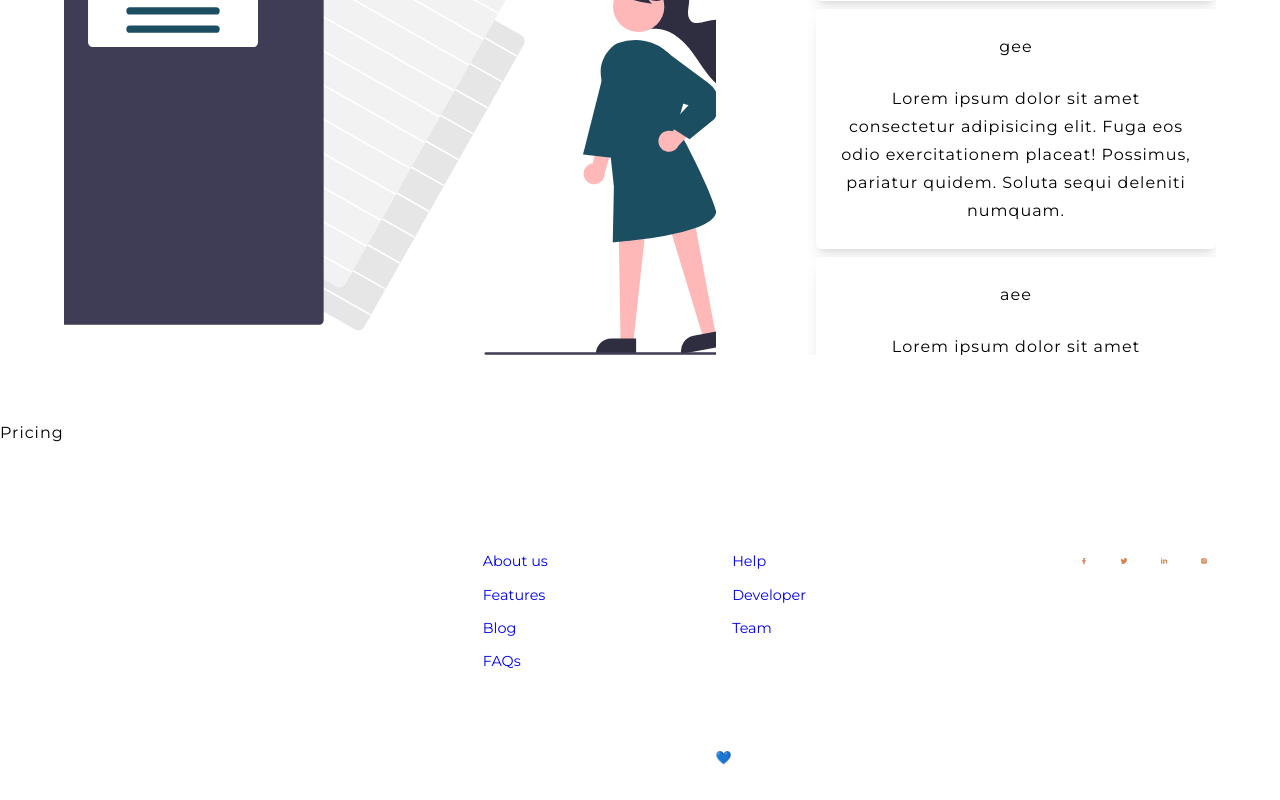
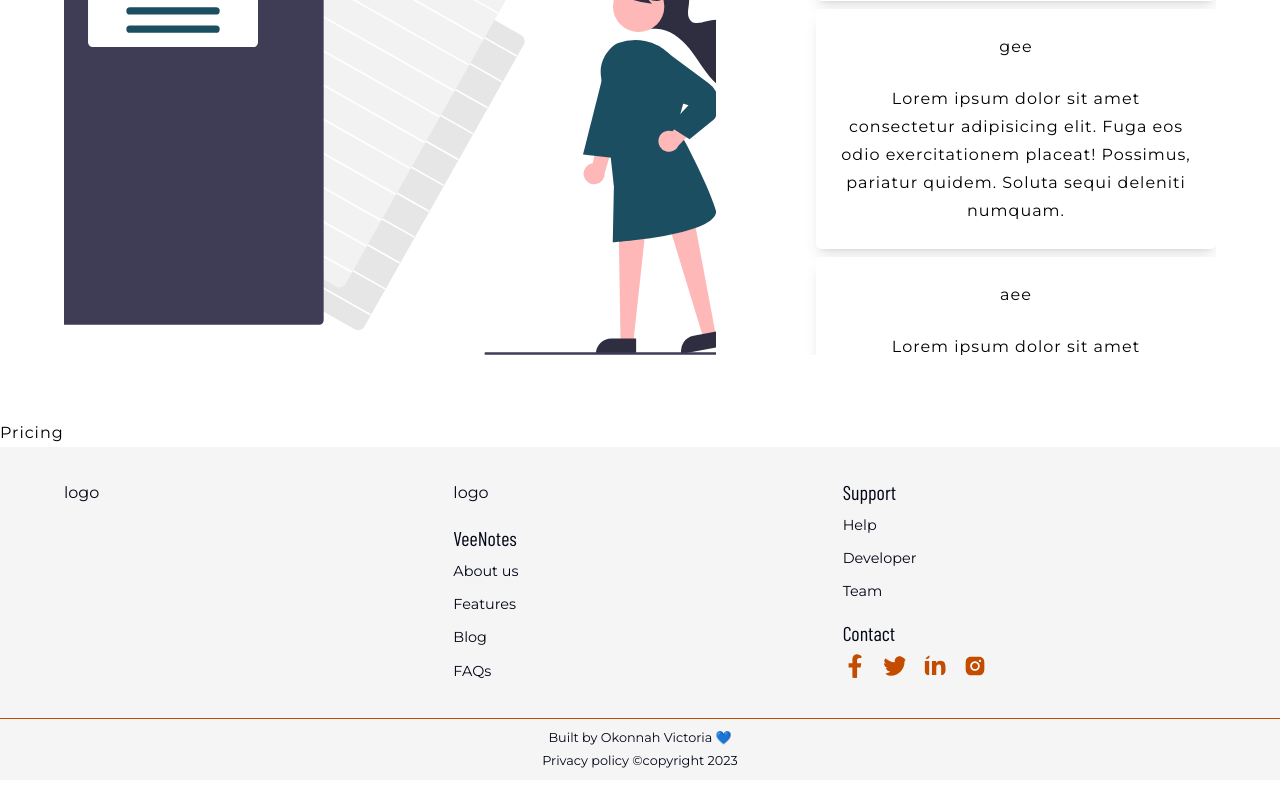
Before and after one commit to Vhickyy/Note-Client, a React (Vite) app: page / in a window 1280 px wide. Shown: the part 1386-2186 px from the top of the page. Built offline with nearby package versions, Linux system fonts and the light colour scheme.

Commit message:
adjusted footer styling

```diff
--- a/src/components/Home/Details.tsx
+++ b/src/components/Home/Details.tsx
@@ -36,7 +36,7 @@ export default Details;
 
 const Wrapper = styled.section`
     padding-block: 4.5rem;
-    background-color: #ffffff;
+    background-color: whitesmoke;
     .main{
         width: min(var(--maxWidth),80%);
         margin-inline: auto;
@@ -47,6 +47,7 @@ const Wrapper = styled.section`
         display: grid;
         gap: 1.2rem;
         grid-template-columns: repeat(auto-fill, minmax(18rem,1fr));
+
         h4{
             margin: 0;
         }
@@ -62,7 +63,7 @@ const Wrapper = styled.section`
         /* margin-bottom: 1rem; */
     }
     .feature-card{
-        background-color: var(--primaryColor20);
+        background-color: white;
         display: flex;
         align-items: center;
         justify-content: center;
--- a/src/components/Home/Footer.tsx
+++ b/src/components/Home/Footer.tsx
@@ -1,12 +1,11 @@
-import styled from 'styled-components';
 import { Link } from 'react-router-dom';
 import { FaFacebookF, FaTwitter, FaLinkedinIn } from 'react-icons/fa';
 import {AiFillInstagram} from 'react-icons/ai';
+import Wrapper from '../../styles/FooterWrapper';
 const Footer = () => {
   return (
     <Wrapper>
         <div className='main'>
-
             <div  className='foot-details'>
                 <div className='logo'>logo</div>
                 <div className='support-contact'>
@@ -51,79 +50,3 @@ const Footer = () => {
 }
 
 export default Footer;
-
-const Wrapper = styled.footer`
-    background-color: var(--primaryColor80);
-    color: white;
-    letter-spacing: normal;
-    /* background: linear-gradient(to top,var(--primaryColor80), var(--primaryColor40)); */
-    /* height: 10rem; */
-    h5{
-        margin-bottom: .8rem;
-    }
-    .main{
-        padding-block: 4rem;
-        width: min(var(--maxWidth),90%);
-        margin-inline: auto;
-    }
-    .first{
-        display: grid;
-        gap: .5rem;
-    }
-    a{
-        font-size: 0.9rem;
-    }
-    .foot-details{
-        width: 100%;
-        display: flex;
-        justify-content: space-between;
-    }
-    .logo{
-        display: none;
-    }
-    p{
-        margin: 0 auto;
-        width: 100%;
-        /* text-align: center; */
-        /* border-top: 1px solid var(--primaryColor10); */
-    }
-    .last{
-        border-top: 1px solid white;
-        padding: 0.5rem;
-        p{
-            width: fit-content;
-            text-align: center;
-            font-size: .8rem;
-        }
-    }
-    .socials{
-        display: flex;
-        gap: 1rem;
-    }
-    .icon{
-        border: 2px solid white;
-        padding: .4rem;
-        border-radius: 50%;
-        color: var(--primaryColor40);
-        transition: hover .3s linear;
-    }
-    .icon:hover{
-        background-color: var(--primaryColor40);
-        color: white;
-        border-color: var(--primaryColor40);
-        box-shadow: 0 0 10px var(--primaryColor40);
-    }
-    .support-contact{
-        display: flex;
-        flex-direction: column;
-        gap: 1rem;
-    }
-    @media screen and (min-width: 800px) {
-        .support-contact{
-            width: 42%;
-            /* background-color: green; */
-            flex-direction: row;
-            justify-content: space-between;
-        }
-    }
-`
--- a/src/components/Home/Header.tsx
+++ b/src/components/Home/Header.tsx
@@ -33,12 +33,13 @@ const Wrapper = styled.div`
         width: min(var(--maxWidth),90%);
         margin-inline: auto;
         p{
+            margin-inline: 0;
             letter-spacing: var(--letterSpacing);
         }
         button{
             margin-top: 1rem;
             padding: .8rem 3.2rem;
-            box-shadow: 0 0 10px var(--primaryColor);
+            /* box-shadow: 0 0 10px var(--primaryColor); */
         }
     }
     .hero{
@@ -53,7 +54,7 @@ const Wrapper = styled.div`
             align-items: center;
             column-gap: 2rem;
             p{
-                width: 30em;
+                width: 30rem;
             }
         }
         .hero{
--- /dev/null
+++ b/src/styles/FooterWrapper.ts
@@ -0,0 +1,74 @@
+import styled from "styled-components";
+
+
+const Wrapper = styled.footer`
+    background-color: whitesmoke;
+    color: var(--textColor50);
+    letter-spacing: normal;
+    h5{
+        margin-bottom: .5rem;
+    }
+    .main{
+        padding-block: 2rem;
+        width: min(var(--maxWidth),90%);
+        margin-inline: auto;
+    }
+    .first{
+        display: grid;
+        gap: .5rem;
+    }
+    a{
+        font-size: 0.9rem;
+        color: var(--textColor50);
+    }
+    .foot-details{
+        width: 100%;
+        display: grid;
+        gap: 1rem;
+    }
+    .logo{
+        display: none;
+    }
+    p{
+        margin: 0 auto;
+        width: 100%;
+        text-align: center;
+    }
+    .last{
+        border-top: 1px solid var(--primaryColor);
+        padding: 0.5rem;
+        p{
+            width: fit-content;
+            text-align: center;
+            font-size: .8rem;
+        }
+    }
+    .socials{
+        display: flex;
+        gap: 1rem;
+    }
+    .icon{
+        border-radius: 50%;
+        color: var(--primaryColor);
+        /* transition: hover .3s linear; */
+    }
+    .icon:hover{
+        /* background-color: var(--primaryColor40);
+        color: white; */
+        /* border-color: var(--primaryColor40); */
+        /* box-shadow: 0 0 10px var(--primaryColor40); */
+    }
+    .support-contact{
+        display: grid;
+        gap: 1rem;
+    }
+    @media screen and (min-width: 500px) {
+        .foot-details{
+            grid-template-columns: 1fr 1fr 1fr;
+        }
+        .logo{
+            display: block;
+        }
+    }
+`
+export default Wrapper;
--- a/src/styles/HomeNavbarWrapper.ts
+++ b/src/styles/HomeNavbarWrapper.ts
@@ -4,6 +4,7 @@ const Wrapper = styled.header`
     position: sticky;
     top: 0;
     left: 0;
+    z-index: 2;
     background-color: #ffffff;
 .shadow{
     box-shadow: var(--shadowmd);
```
Also changed, not shown: src/components/Home/Reviews.tsx (+4 -4 lines).
